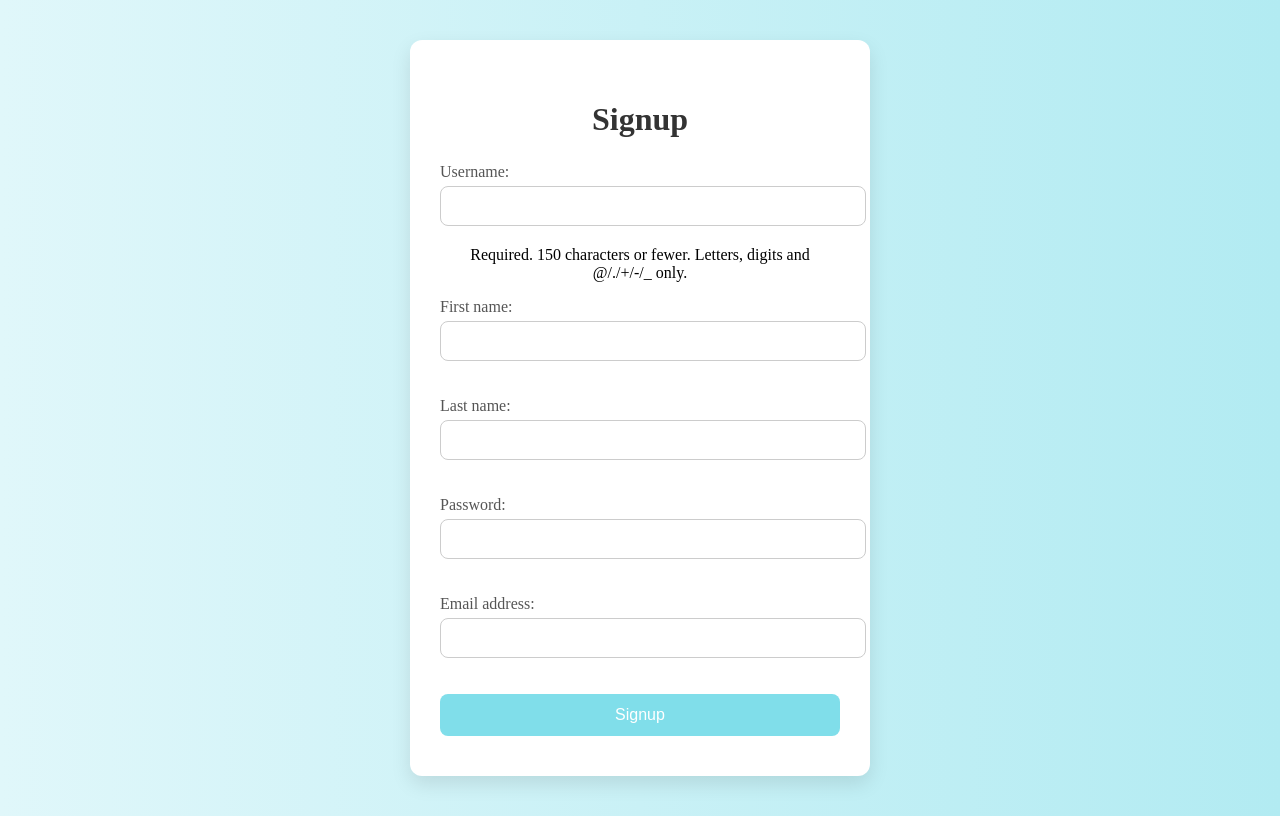
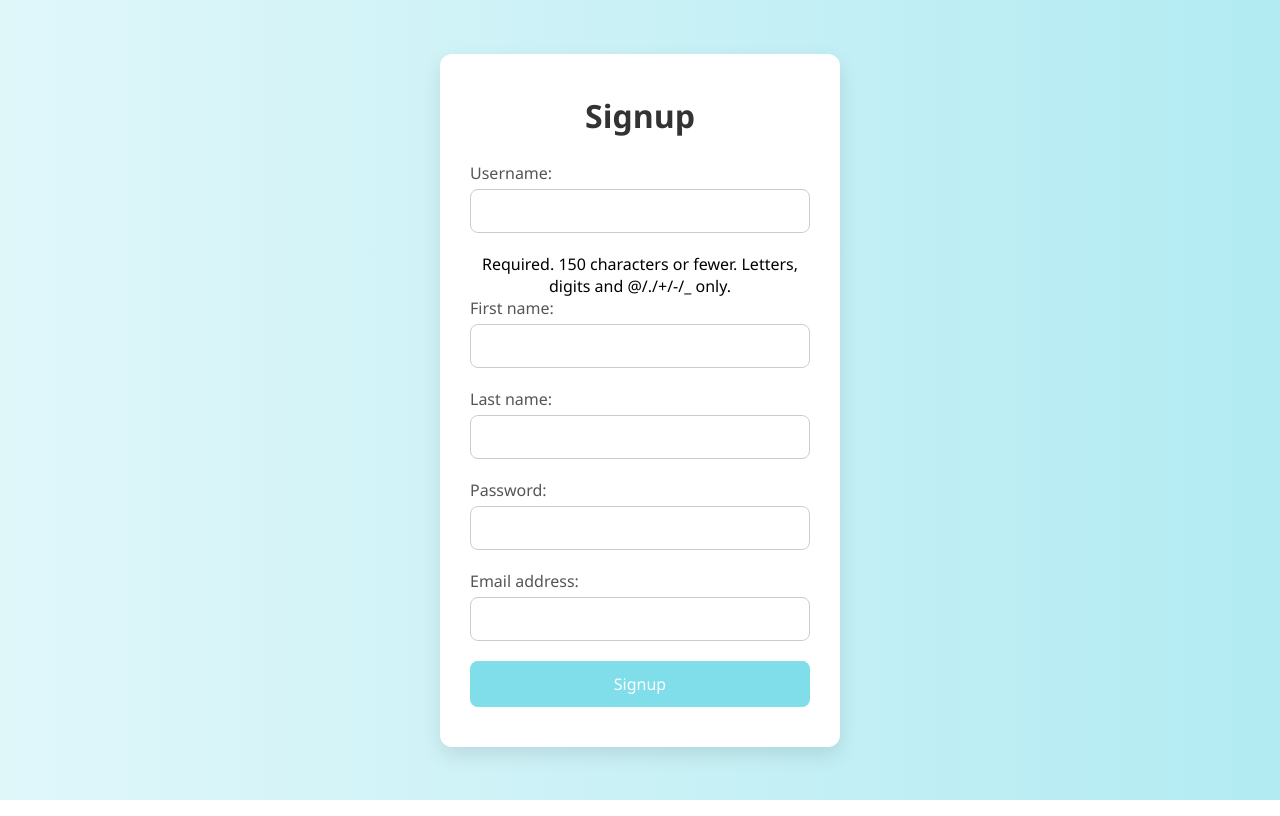
Before and after one commit to Donasona/Expense_Tracker, a Django app: page /signup/ in a window 1280 px wide. Run offline with Django 5.2, Linux system fonts and the light colour scheme.

Commit message:
fourty six

```diff
--- a/user_app/templates/signup.html
+++ b/user_app/templates/signup.html
@@ -5,7 +5,12 @@
     <meta name="viewport" content="width=device-width, initial-scale=1.0">
     <title>Expense Tracker - Signup</title>
     <style>
-
+    * {
+            box-sizing: border-box;
+            margin: 0;
+            padding: 0;
+            font-family: 'Segoe UI', Tahoma, Geneva, Verdana, sans-serif;
+        }
 
         body {
             height: 100vh;
```
